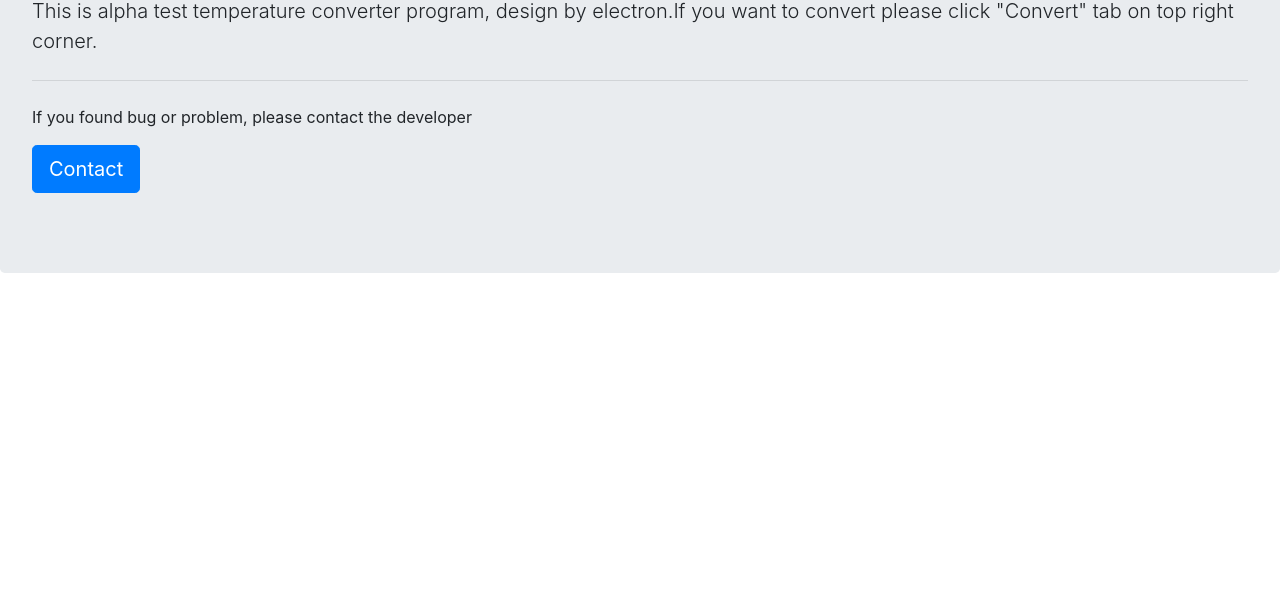
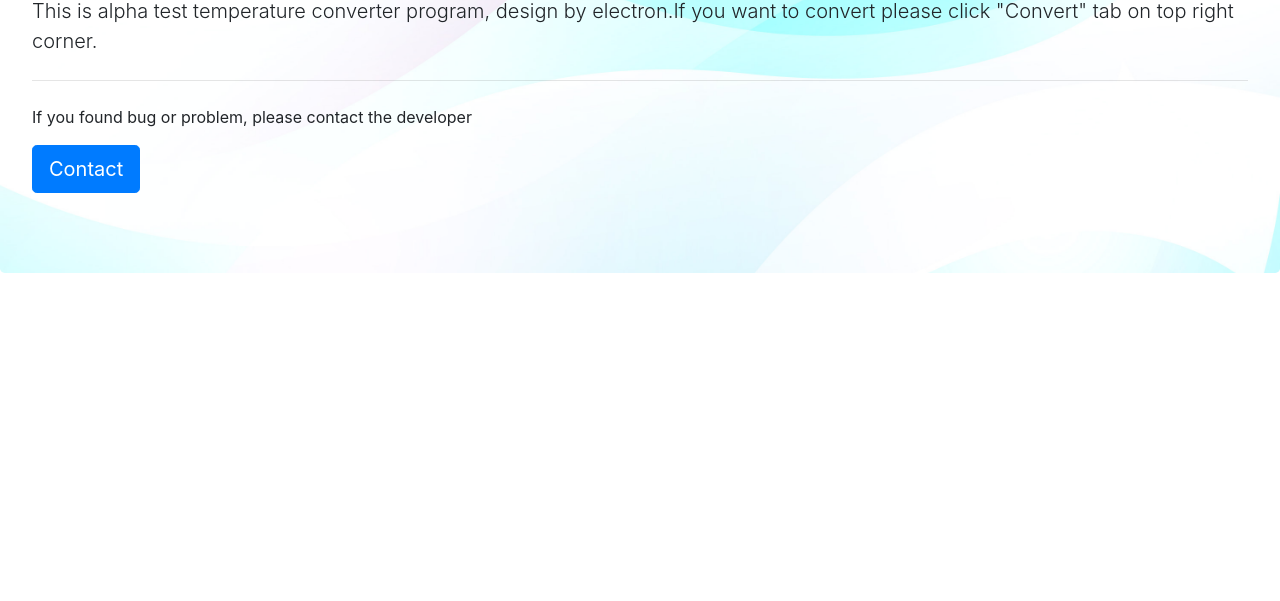
Before and after one commit to dwiputrapurnawa/temperature-converter, an Electron app: page index.html in a window 1280 px wide. Shown: the part 199-800 px from the top of the page. Drawn offline with Linux system fonts and the light colour scheme.

Commit message:
arangements

```diff
--- a/index.html
+++ b/index.html
@@ -5,6 +5,12 @@
     <meta name="viewport" content="width=device-width, initial-scale=1.0">
     <title></title>
     <link rel="stylesheet" type="text/css" href="bootstrap-4.4.1-dist/css/bootstrap.min.css">
+    <style media="screen">
+      .jumbotronHeading{
+        background-image: url('img/home.jpg');
+        background-size: cover;
+      }
+    </style>
 </head>
 <body>
   <nav class="navbar navbar-light">
@@ -22,7 +28,7 @@
       </ul>
   </nav>
 
-  <div class="jumbotron">
+  <div class="jumbotron jumbotronHeading">
     <h1 class="display-4">Welcome to Temp Converter</h1>
     <p class="lead">This is alpha test temperature converter program, design by electron.If you want to convert please click "Convert" tab on top right corner.</p>
     <hr class="my-4">
--- a/index.js
+++ b/index.js
@@ -10,7 +10,7 @@ app.on('ready', () => {
             nodeIntegration: true
         },
         title: 'Temperature Converter',
-        icon: 'temperature.png'
+        icon: 'img/temperature.png'
 
     });
 
```
Also changed, not shown: img/home.jpg (added), img/temperature.png (renamed from temperature.png).
